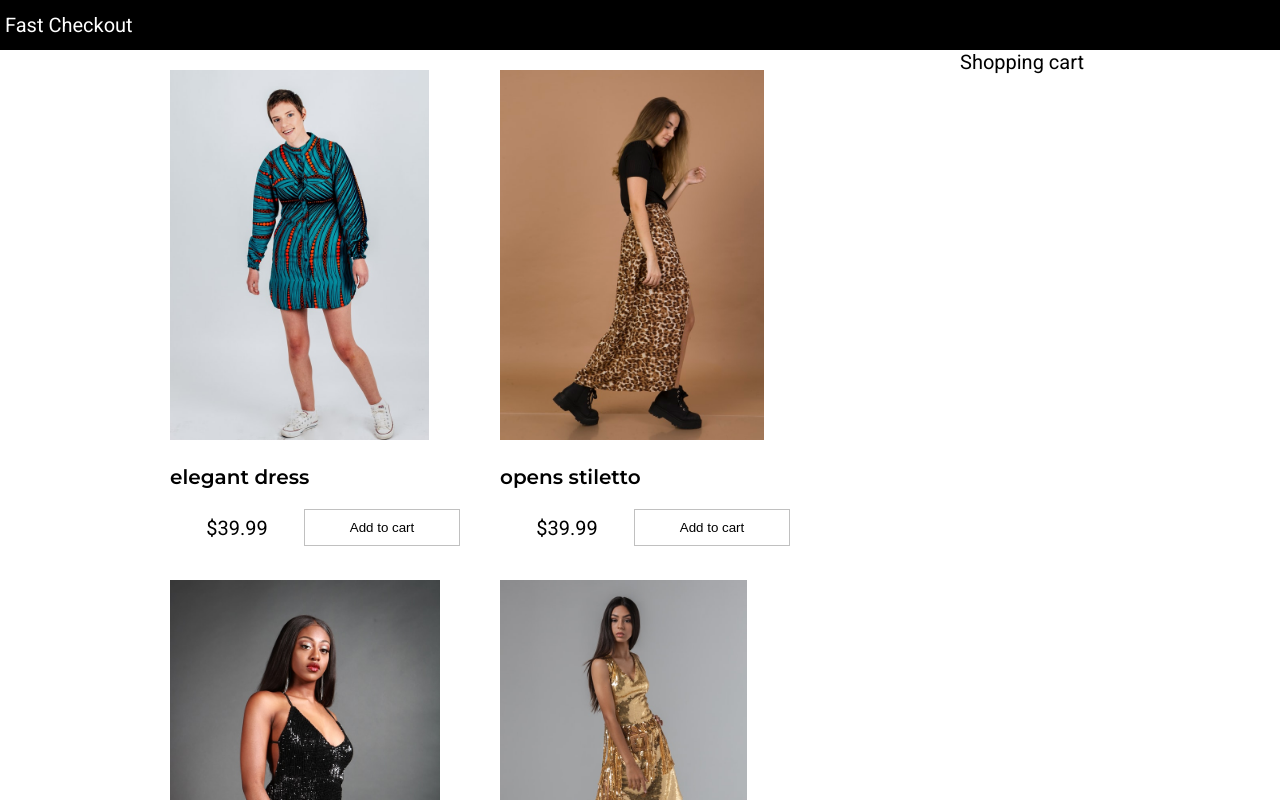
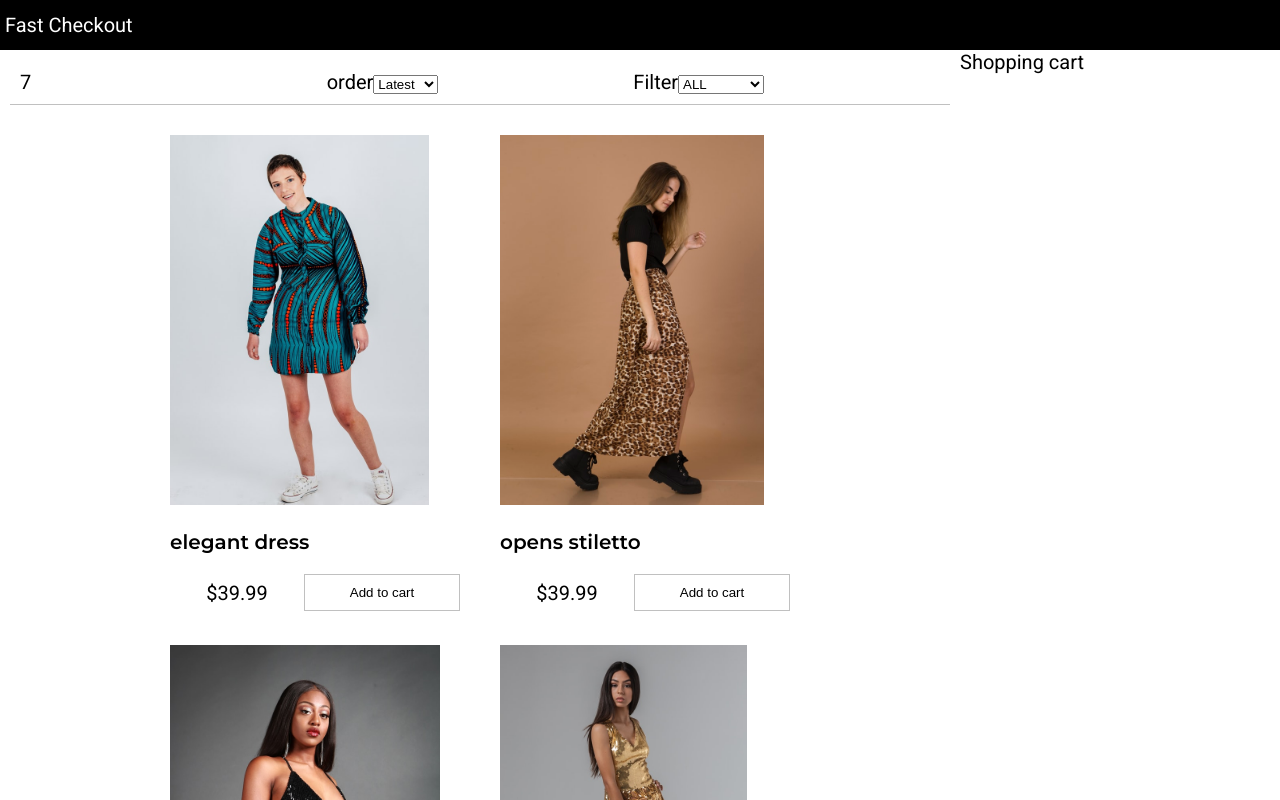
Before and after one commit to thejennify/fast-checkout, a React (Create React App) app: page / in a window 1280 px wide. Shown: the top 800 px of the page. Built offline with nearby package versions, Linux system fonts and the light colour scheme.

Commit message:
filter-components

```diff
--- a/src/App.js
+++ b/src/App.js
@@ -2,14 +2,47 @@ import React from 'react';
 import './index.scss';
 import data from './data.json';
 import Products from './components/Products';
+import Filter from './components/Filter';
 
 
 class App extends React.Component {
     state = {
         products: data.products,
-        sizes: "",
-        sort: "",
+        type: '',
+        sortRange: '',
+        item: ''
     };
+    sortProducts = (e) =>{
+        const sortValue = e.target.value;
+        this.setState({
+            sortRange: sortValue,
+            products: this.state.products.slice().sort((a, b) =>
+            sortValue === 'lowest'?
+                a.price > b.price? 1: -1
+           :sortValue === 'highest' ?
+                a.price < b.price? 1: -1
+            :a._id > b._id ?
+                1 : -1
+
+            ),
+        })
+    }
+
+    filterProducts = (e) => {
+        //if any value is not selected, al products will be displayed
+        if(e.target.value === ''){
+            this.setState({
+                type:e.target.value, product:data.products
+            })
+        } else {
+            this.setState({
+                type: e.target.value,
+                products: data.products.filter(product =>
+                    product.type.indexOf(e.target.value)>=0)
+            })
+        }
+
+    }
 
     render() {
         return(
@@ -20,6 +53,14 @@ class App extends React.Component {
                 <main>
                     <div className='content'>
                     <div className='main'>
+                    <Filter
+                        count={this.state.products.length}
+                        type={this.state.type}
+                        item={this.state.type}
+                        sortRange={this.state.sortRange}
+                        filterProducts={this.filterProducts}
+                        sortProducts={this.sortProducts}
+                    />
                     <Products products={this.state.products} />
                     </div>
                     <div className='sidebar'>Shopping cart</div>
--- /dev/null
+++ b/src/Filter.scss
@@ -0,0 +1,23 @@
+%flex-center {
+    display: flex;
+    justify-content: space-between;
+    align-items: center;
+
+}
+
+.filter {
+@extend %flex-center;
+padding: 1rem;
+margin: 1rem;
+border-bottom: 0.1rem #c0c0c0 solid;
+
+
+    div{
+        flex: 1;
+    }
+
+    select{
+        outline: none;
+
+    }
+}
--- /dev/null
+++ b/src/components/Filter.js
@@ -0,0 +1,36 @@
+import React, { Component } from 'react';
+import '../Filter.scss';
+
+class Filter extends Component {
+
+    render() {
+        return (
+            <div className='filter'>
+                <div className='filter-result'>
+                    {`${this.props.count} ${this.props.item}`}
+                </div>
+                <div className='filter-sort'> order
+                    <select value={this.props.sortRange} onChange={this.props.sortProducts} className='standard-select'>
+                        <option value=''>Latest</option>
+                        <option value='lowest'>lowest</option>
+                        <option value='highest'>highest</option>
+                    </select>
+                </div>
+                <div className='filter-type'>Filter
+                    <select value={this.props.type} onChange={this.props.filterProducts} className='standard-select'>
+                        <option value=''>ALL</option>
+                        <option value='dress'>dresses</option>
+                        <option value='tops'>tops</option>
+                        <option value='jacket'>jackets</option>
+                        <option value='jumpsuite'>jumpsuites</option>
+                        <option value='bags'>bags</option>
+                    </select>
+                    </div>
+            </div>
+        )
+    }
+};
+
+
+
+export default Filter;
--- a/src/data.json
+++ b/src/data.json
@@ -6,7 +6,8 @@
             "title": "elegant dress",
             "description": "elegant and sophisticated",
             "price": 39.99,
-            "sizes": [8, 9, 10]
+            "size": [8, 9, 10],
+            "type": "dress"
         },
         {
             "_id": "product3",
@@ -14,7 +15,8 @@
             "title": "opens stiletto",
             "description": "elegant and sophisticated",
             "price": 39.99,
-            "sizes": [8, 9, 10]
+            "size": [8, 9, 10],
+            "type":"skirt"
         },
         {
             "_id": "product4",
@@ -22,7 +24,8 @@
             "title": "shiffon jumsuit",
             "description": "elegant and sophisticated",
             "price": 69.99,
-            "sizes": [8, 9, 10, 14, 16, 18]
+            "size": [8, 9, 10, 14, 16, 18],
+            "type": "jumpsuite"
 
         },
         {
@@ -31,7 +34,8 @@
             "title": "shiffon jumsuit",
             "description": "elegant and sophisticated",
             "price": 69.99,
-            "sizes": [8, 9, 10, 14, 16, 18]
+            "size": [8, 9, 10, 14, 16, 18],
+            "type": "dress"
 
         },
         {
@@ -40,7 +44,8 @@
             "title": "shiffon jumsuit",
             "description": "elegant and sophisticated",
             "price": 69.99,
-            "sizes": [8, 9, 10, 14, 16, 18]
+            "size": [8, 9, 10, 14, 16, 18],
+            "type": "jumpsuite"
 
         },
         {
@@ -49,7 +54,8 @@
             "title": "shiffon jumsuit",
             "description": "elegant and sophisticated",
             "price": 45.99,
-            "sizes": [8, 9, 10, 14, 16, 18]
+            "size": [8, 9, 10, 14, 16, 18],
+            "type": "jacket"
 
         },
         {
@@ -58,7 +64,8 @@
             "title": "shiffon jumsuit",
             "description": "elegant and sophisticated",
             "price": 59.99,
-            "sizes": [8, 9, 10, 14, 16, 18]
+            "size": [8, 9, 10, 14, 16, 18],
+            "type": "jacket"
 
         }
     ]
```
Also changed, not shown: 2 other files (tests, documents, lock files or other folders).
